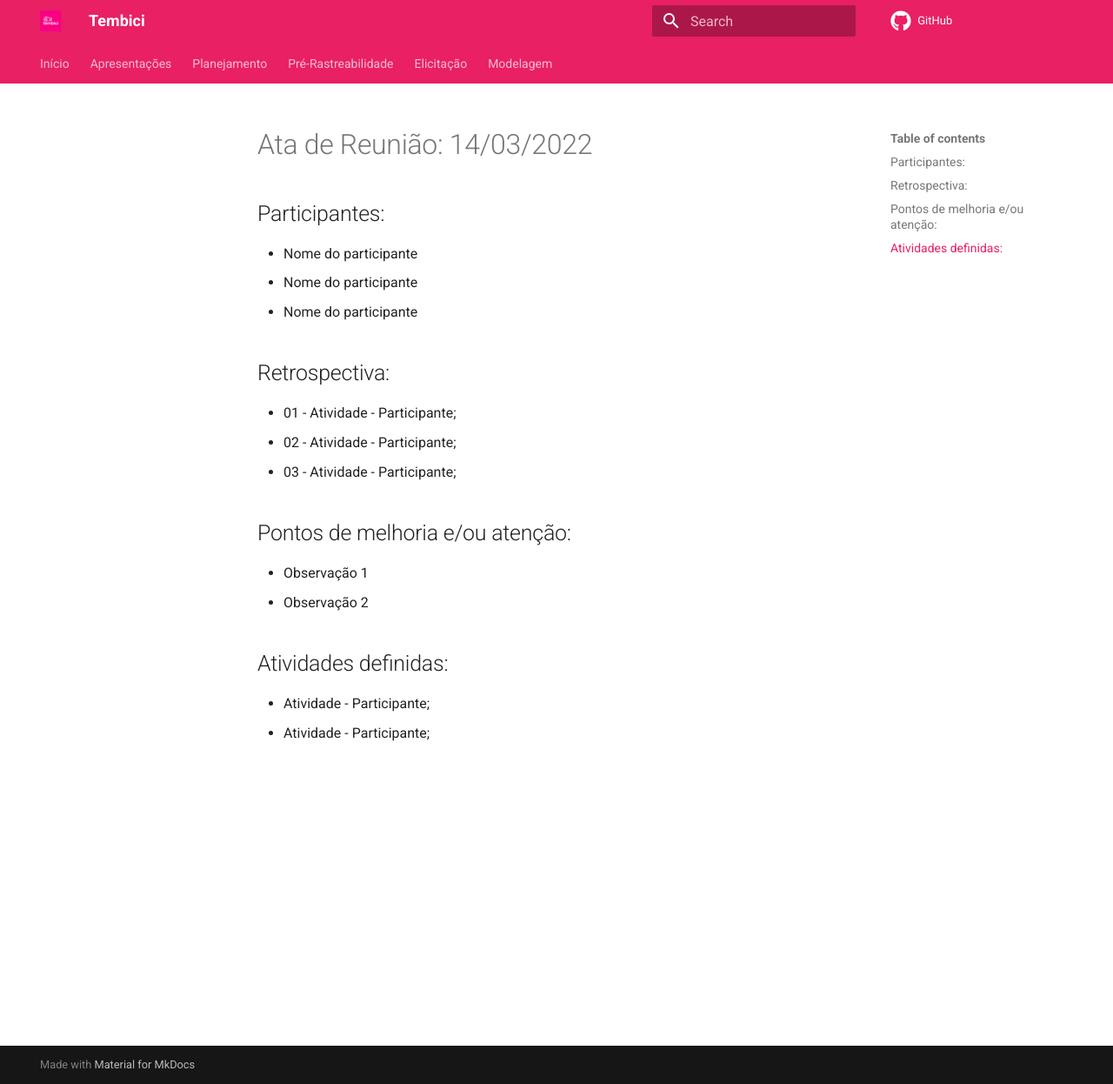
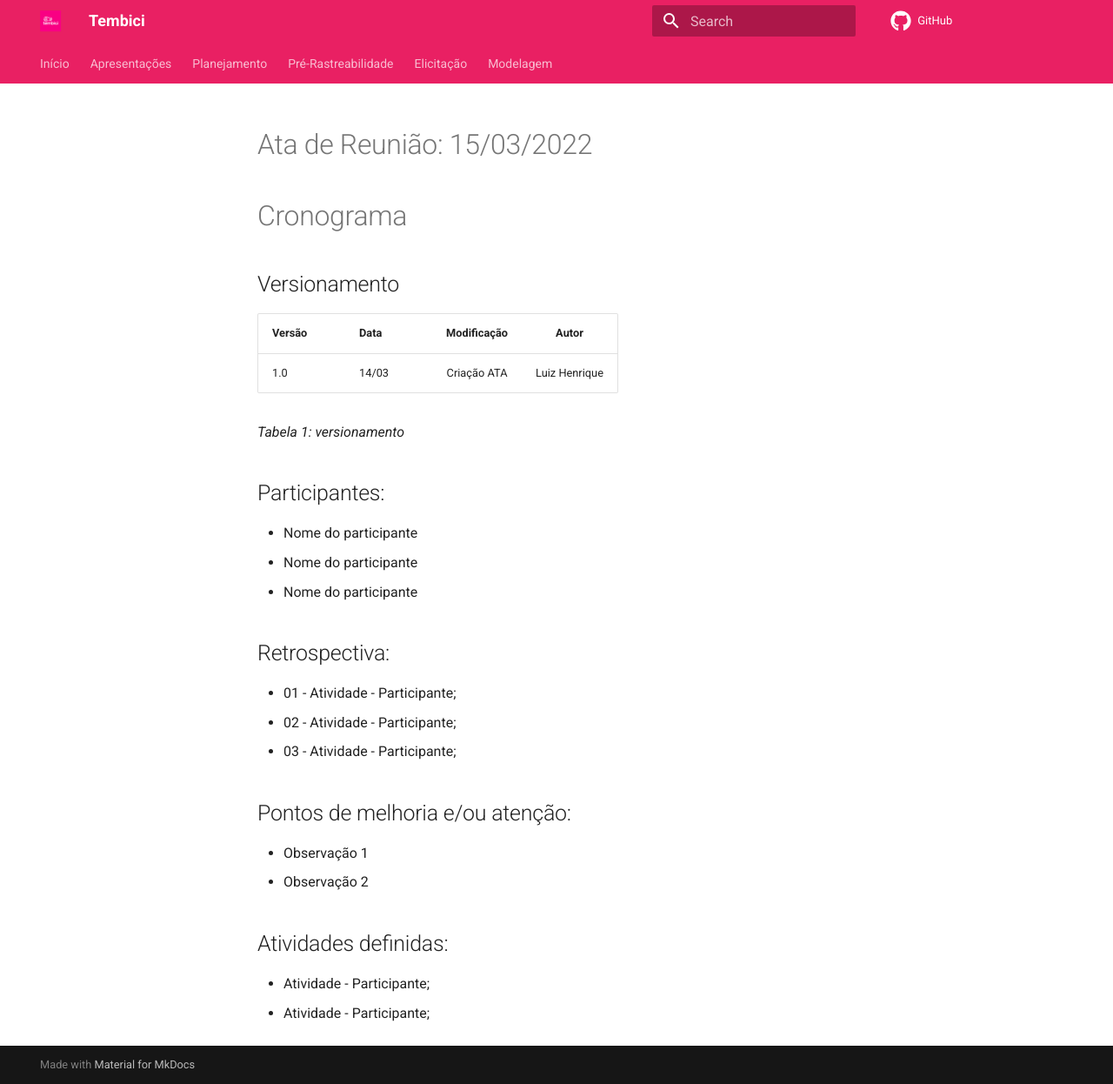
Before and after one commit to Requisitos-de-Software/2021.2-Tembici, an MkDocs documentation site: the page built from docs/atas/ata_1503.md, in a window 1280 px wide and 1246 px high. Shown: the whole window at 87% size. Built offline with MkDocs 1.6.1 and Material for MkDocs 9.7.7, drawn with Linux system fonts in a browser that asks for light colours; comment, search, counter and statistics services are not loaded.

```diff
--- a/docs/atas/ata_1503.md
+++ b/docs/atas/ata_1503.md
@@ -1,4 +1,14 @@
-# Ata de Reunião: 14/03/2022
+# Ata de Reunião: 15/03/2022
+
+# Cronograma
+## Versionamento
+
+| Versão | Data | Modificação | Autor |
+|-|-|:-:|:-:|
+| 1.0 | 14/03 | Criação ATA | Luiz Henrique |
+
+*Tabela 1: versionamento*
+
 
 ## Participantes:
 - Nome do participante
```
Also changed, not shown: docs/atas/ata_modelo.md (+9 -0 lines), docs/elicitacao/tecnicas/questionario.md (+5 -2 lines), docs/planejamento/cronograma.md (+0 -1 lines).
